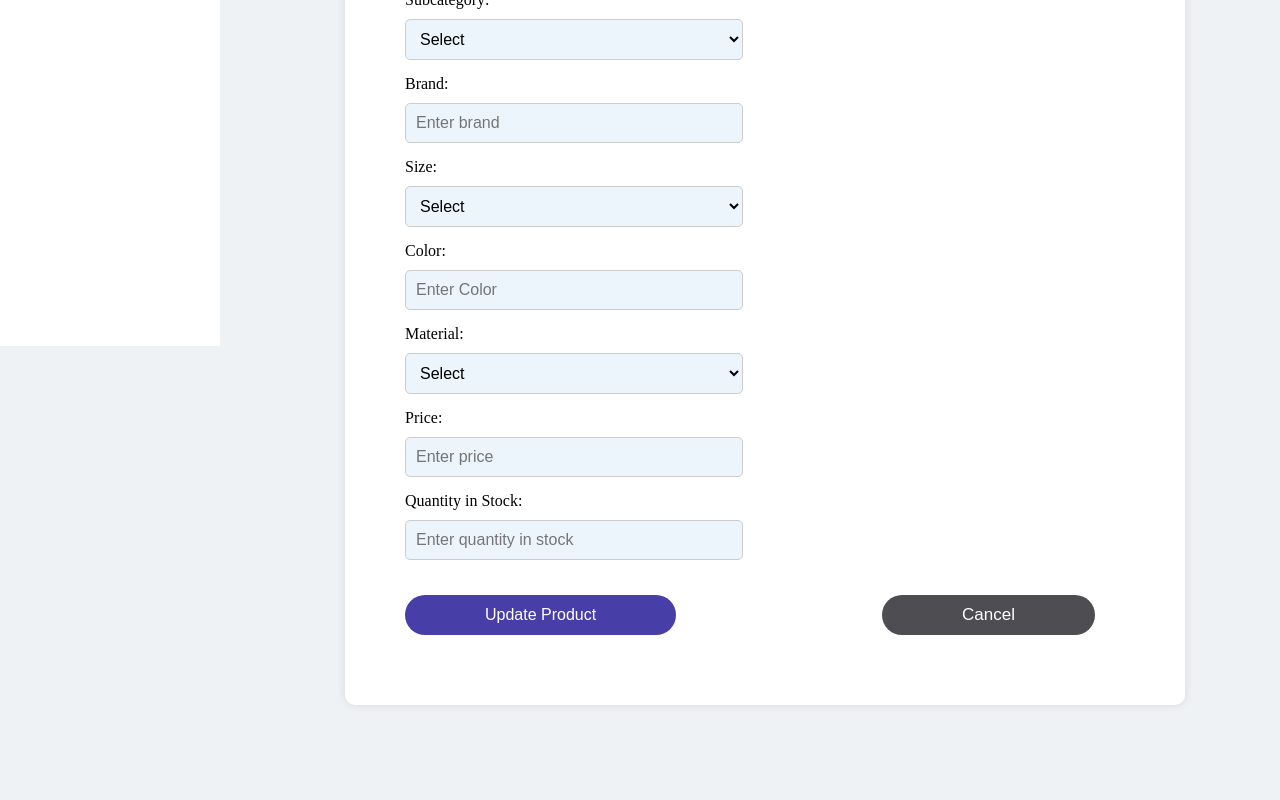
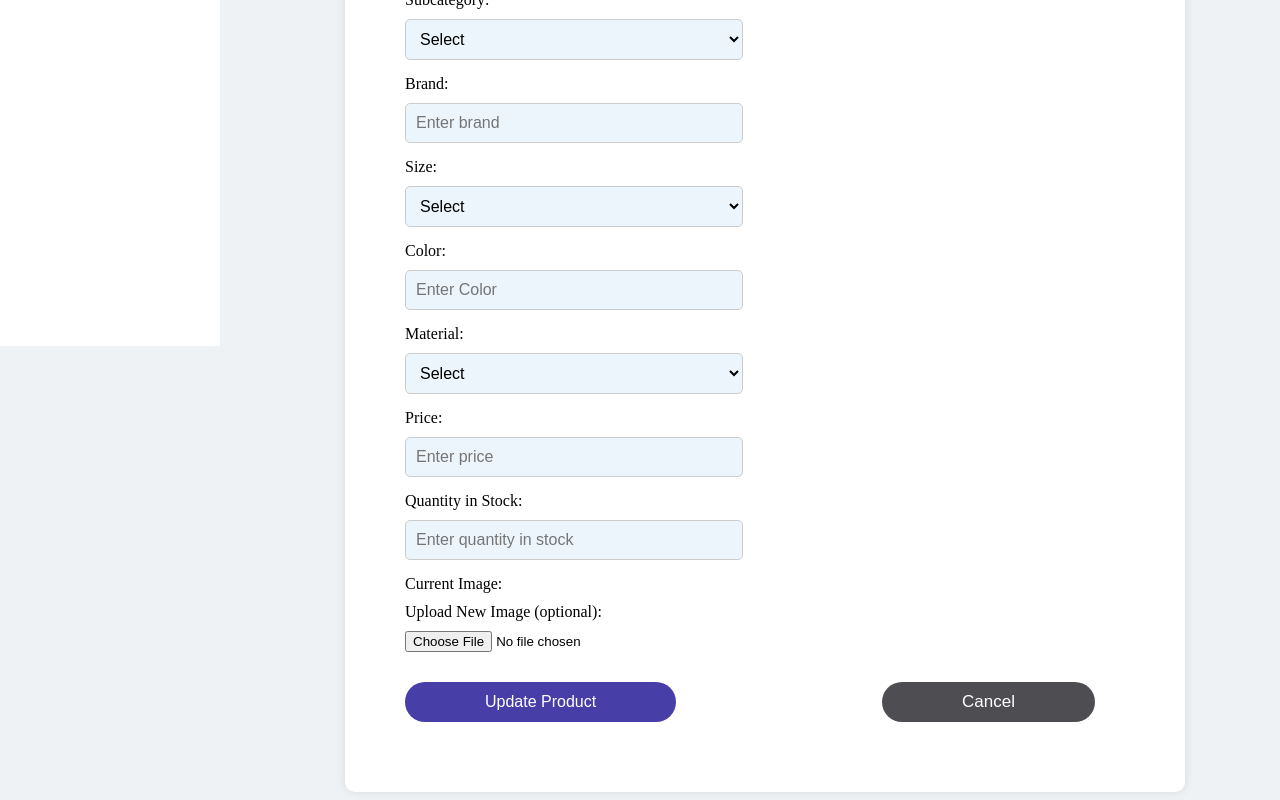
Before and after one commit to Eshmika/FitMe_Admin, a React (Create React App) app in the folder client/: page /updatestore/1 in a window 1280 px wide. Shown: the part 484-1284 px from the top of the page. Before the commit the page ends 1197 px from the top, so only its background shows below. Built offline with nearby package versions, Linux system fonts and the light colour scheme; no server answers.

Commit message:
Image function add in inventory

```diff
--- a/client/src/screen/Inventory/addstore.jsx
+++ b/client/src/screen/Inventory/addstore.jsx
@@ -20,6 +20,7 @@ function CreateStore() {
     const [price, setPrice] = useState('');
     const [stock, setStock] = useState('');
     const [image, setImage] = useState(null);
+    const [uploadProgress, setUploadProgress] = useState(0);
     const navigate = useNavigate();
 
     const handleImagechange = (e) => {
@@ -33,9 +34,19 @@ function CreateStore() {
             if (image) {
                 const storageRef = ref(imagedb, "productsimages/" + image.name);
                 const uploadTask = uploadBytesResumable(storageRef, image);
-                const snapshot = await uploadTask;
-                imageUrl = await getDownloadURL(snapshot.ref);
-            }
+
+                uploadTask.on('state_changed',
+                    (snapshot) => {
+                        const progress = (snapshot.bytesTransferred / snapshot.totalBytes) * 100;
+                        setUploadProgress(progress);
+                        console.log('Upload is ' + progress + '% done');
+                    },
+                    (error) => {
+                        console.error(error);
+                        Swal.fire('Error!', 'An error occurred while uploading the image.', 'error');
+                    },
+                    async () => {
+                        imageUrl = await getDownloadURL(uploadTask.snapshot.ref);
 
                         await addDoc(collection(db, "products"), {
                             name: name,
@@ -50,13 +61,14 @@ function CreateStore() {
                             stock: stock,
                             imageUrl: imageUrl
                         });
-            Swal.fire(
-                'Product Added!',
-                'Your product has been successfully added.',
-                'success'
-            ).then(() => {
+
+                        Swal.fire('Product Added!', 'Your product has been successfully added.', 'success')
+                        .then(() => {
                             navigate('/invendashboad');
                         });
+                    }
+                );
+            }
         } catch (error) {
             console.error(error);
             Swal.fire(
@@ -138,6 +150,14 @@ function CreateStore() {
                                 <input type="file" name="productimage" onChange={handleImagechange} required />
                             </div>
 
+                            {uploadProgress && (
+                                <div>
+                                    <label>Upload Progress:</label>
+                                    <progress value={uploadProgress} max="100" />
+                                    <span>{Math.round(uploadProgress)}%</span>
+                                </div>
+                            )}
+
                             <div className="button-group">
                                 <button className="addNoticebutton" type="submit">Add Product</button>
                                 <Link to="/invendashboad" className="cancelbutton_CN">Cancel</Link>
--- a/client/src/screen/Inventory/invendashboad.jsx
+++ b/client/src/screen/Inventory/invendashboad.jsx
@@ -4,7 +4,8 @@ import Swal from 'sweetalert2';
 import Nev from '../Nav';
 import './invendash.css'
 import { collection, deleteDoc, doc, getDocs } from '@firebase/firestore';
-import { db } from '../Auth/firebase';
+import { db, imagedb } from '../Auth/firebase';
+import { deleteObject, ref } from 'firebase/storage';
 
 function Invendashboad() {
 
@@ -21,8 +22,13 @@ function Invendashboad() {
         getProductdetails();
     }, []);
 
-    const handleDelete = async (id) => {
+    const handleDelete = async (id, imageUrl) => {
         try {
+            if(imageUrl){
+                const imageRef = ref(imagedb, imageUrl);
+                await deleteObject(imageRef);
+            }
+
             await deleteDoc(doc(db, "products", id));
             Swal.fire(
                 'Product Deleted!',
@@ -64,10 +70,11 @@ function Invendashboad() {
                 </tr>
             </table>
 
-            <div style={{ maxHeight: '220px', overflowY: 'scroll' }}>
+            <div style={{ maxHeight: '480px', overflowY: 'scroll' }}>
                 <table className='searchtablemainmanager'>
                     <tr className='searchtablemainmanagerheader'>
                         <th>Name</th>
+                        <th>Product Image</th>
                         <th>Code</th>
                         <th>Category</th>
                         <th>Subcategory</th>
@@ -85,6 +92,9 @@ function Invendashboad() {
                     }).map((product) => (
                         <tr className='searchtablemainadmindata'>
                             <td className='searchtabledata'>{product.name}</td>
+                            <td className='searchtabledata'>
+                                <img src={product.imageUrl} alt={product.name} style={{ width: '80px', height: '80px' }} />
+                            </td>
                             <td className='searchtabledata'>{product.code}</td>
                             <td className='searchtabledata'>{product.category}</td>
                             <td className='searchtabledata'>{product.subcategory}</td>
@@ -101,7 +111,7 @@ function Invendashboad() {
                                 </Link>
                             </td>
                             <td>
-                                <button className='btndelete' onClick={() => handleDelete(product.id)}>Delete</button>
+                                <button className='btndelete' onClick={() => handleDelete(product.id, product.imageUrl)}>Delete</button>
                             </td>
                         </tr>
                     ))}
--- a/client/src/screen/Inventory/updatestore.jsx
+++ b/client/src/screen/Inventory/updatestore.jsx
@@ -4,7 +4,8 @@ import { Link, useNavigate, useParams } from 'react-router-dom';
 import Nev from '../Nav';
 import Swal from 'sweetalert2';
 import { doc, getDoc, updateDoc } from '@firebase/firestore';
-import { db } from '../Auth/firebase';
+import { db, imagedb } from '../Auth/firebase';
+import { getDownloadURL, ref, uploadBytesResumable } from 'firebase/storage';
 
 function UpdateStore() {
 
@@ -19,6 +20,9 @@ function UpdateStore() {
     const [material, setMaterial] = useState('');
     const [price, setPrice] = useState('');
     const [stock, setStock] = useState('');
+    const [oldImageUrl, setOldImageUrl] = useState('');
+    const [newImage, setNewImage] = useState(null);
+    const [uploadProgress, setUploadProgress] = useState(0);
     const { id } = useParams();
 
     const getProductdetails = useCallback(async () => {
@@ -35,6 +39,7 @@ function UpdateStore() {
                 setMaterial(response.data().material);
                 setPrice(response.data().price);
                 setStock(response.data().stock);
+                setOldImageUrl(response.data().imageUrl);
             } else {
                 console.log("No such data found!");
             }
@@ -48,9 +53,40 @@ function UpdateStore() {
     }, [id, getProductdetails]);
 
 
+    const updateProduct = async (e) => {
+        e.preventDefault();
+        let imageUrl = oldImageUrl;
 
-    const updateStudent = async (e) => {
-        e.preventDefault();
+        if (newImage) {
+            const storageRef = ref(imagedb, "productsimages/" + newImage.name);
+            const uploadTask = uploadBytesResumable(storageRef, newImage);
+
+            uploadTask.on(
+                'state_changed',
+                (snapshot) => {
+                    const progress = (snapshot.bytesTransferred / snapshot.totalBytes) * 100;
+                    setUploadProgress(progress);
+                },
+                (error) => {
+                    console.error(error);
+                    Swal.fire(
+                        'Error!',
+                        'An error occurred while uploading the image.',
+                        'error'
+                    );
+                },
+                async () => {
+                    const downloadURL = await getDownloadURL(uploadTask.snapshot.ref);
+                    imageUrl = downloadURL;
+                    await saveProduct(imageUrl);
+                }
+            );
+        } else {
+            await saveProduct(imageUrl);
+        }
+    };
+
+    const saveProduct = async (imageUrl) => {
         try {
             await updateDoc(doc(db, "products", id),{
                 name: name,
@@ -62,7 +98,8 @@ function UpdateStore() {
                 color: color,
                 material: material,
                 price: price,
-                stock: stock
+                stock: stock,
+                imageUrl: imageUrl
             });
             Swal.fire(
                 'Product Updated!',
@@ -71,7 +108,6 @@ function UpdateStore() {
             ).then(() => {
                 navigate('/invendashboad');
             });
-
         } catch (error) {
             console.error(error);
             Swal.fire(
@@ -79,11 +115,8 @@ function UpdateStore() {
                 'An error occurred while updating the product.',
                 'error'
             );
-
         }
     };
-
-
 
   return (
     <main>
@@ -92,7 +125,7 @@ function UpdateStore() {
             <div className="Noticecontainer">
                 <h2 class="form_topic">Update Product</h2>
                 <div className="input_container">
-                        <form onSubmit={updateStudent}>
+                    <form onSubmit={updateProduct}>
 
                         <label htmlFor="pname">Product Name:</label>
                         <input type="text" name="pname" placeholder="Enter product name" value={name} onChange={(e) => setName(e.target.value)} required />
@@ -150,6 +183,19 @@ function UpdateStore() {
                         <label htmlFor="stock">Quantity in Stock:</label>
                         <input type="text" name="stock" placeholder="Enter quantity in stock" value={stock} onChange={(e) => setStock(e.target.value)} required />
 
+                        <label htmlFor="oldImage">Current Image:</label>
+                        {oldImageUrl && <img src={oldImageUrl} alt="Current Product" style={{ width: '200px', height: 'auto' }} />}
+
+                        <label htmlFor="newImage">Upload New Image (optional):</label>
+                        <input type="file" name="newImage" onChange={(e) => setNewImage(e.target.files[0])} />
+
+                        {newImage && (
+                            <div>
+                                <label>Upload Progress:</label>
+                                <progress value={uploadProgress} max="100" />
+                                <span>{Math.round(uploadProgress)}%</span>
+                            </div>
+                        )}
 
                         <div className="button-group">
                             <button className="addNoticebutton" type="submit">Update Product</button>
```
Lines whose indentation alone changed are shown as unchanged.
